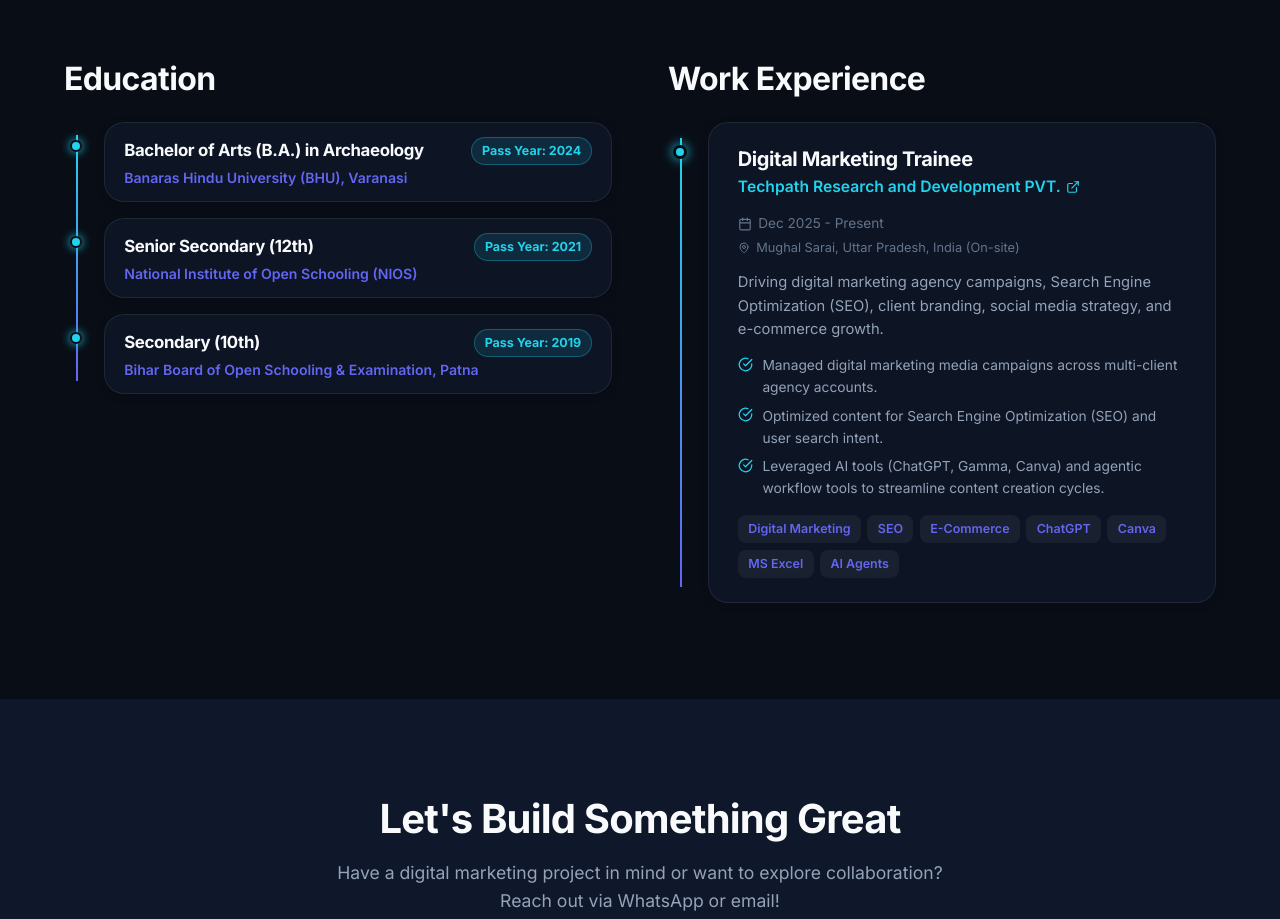
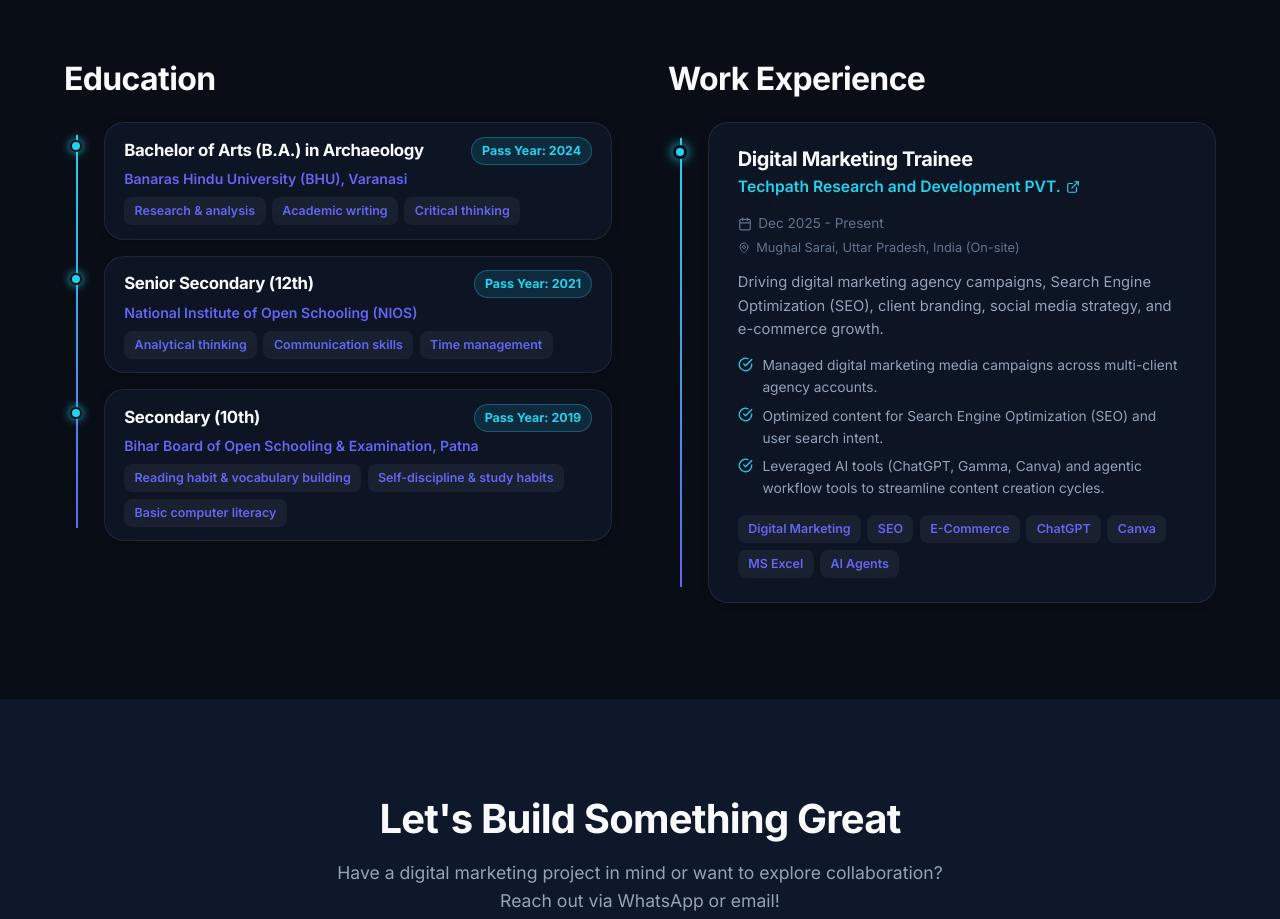
Before and after one commit to tanishka-wy/Tanishka-portfolio, a React (Vite) app: page / in a window 1280 px wide. Shown: the part 2680-3599 px from the top of the page. Built offline with nearby package versions, Linux system fonts and the light colour scheme.

Commit message:
Add horizontal skill tags under institution name for each Education entry

```diff
--- a/src/components/Experience.jsx
+++ b/src/components/Experience.jsx
@@ -75,7 +75,7 @@ export default function Experience() {
                       padding: '0.85rem 1.2rem',
                       display: 'flex',
                       flexDirection: 'column',
-                      gap: '0.3rem'
+                      gap: '0.35rem'
                     }}
                   >
                     {/* Header Row: Degree (Left) & Pass Year (Right) */}
@@ -119,6 +119,27 @@ export default function Experience() {
                     }}>
                       {edu.institution}
                     </div>
+
+                    {/* Skill Tags */}
+                    {edu.skills && edu.skills.length > 0 && (
+                      <div style={{ display: 'flex', flexWrap: 'wrap', gap: '0.4rem', marginTop: '0.2rem' }}>
+                        {edu.skills.map((skill) => (
+                          <span
+                            key={skill}
+                            style={{
+                              padding: '0.25rem 0.65rem',
+                              borderRadius: 'var(--radius-sm)',
+                              background: 'rgba(255, 255, 255, 0.05)',
+                              color: 'var(--accent-indigo)',
+                              fontSize: '0.78rem',
+                              fontWeight: 600
+                            }}
+                          >
+                            {skill}
+                          </span>
+                        ))}
+                      </div>
+                    )}
                   </div>
                 </div>
               ))}
--- a/src/data/portfolioData.js
+++ b/src/data/portfolioData.js
@@ -94,18 +94,21 @@ export const educationData = [
     period: "",
     degree: "Bachelor of Arts (B.A.) in Archaeology",
     institution: "Banaras Hindu University (BHU), Varanasi",
-    passYear: "2024"
+    passYear: "2024",
+    skills: ["Research & analysis", "Academic writing", "Critical thinking"]
   },
   {
     period: "",
     degree: "Senior Secondary (12th)",
     institution: "National Institute of Open Schooling (NIOS)",
-    passYear: "2021"
+    passYear: "2021",
+    skills: ["Analytical thinking", "Communication skills", "Time management"]
   },
   {
     period: "",
     degree: "Secondary (10th)",
     institution: "Bihar Board of Open Schooling & Examination, Patna",
-    passYear: "2019"
+    passYear: "2019",
+    skills: ["Reading habit & vocabulary building", "Self-discipline & study habits", "Basic computer literacy"]
   }
 ];
```
